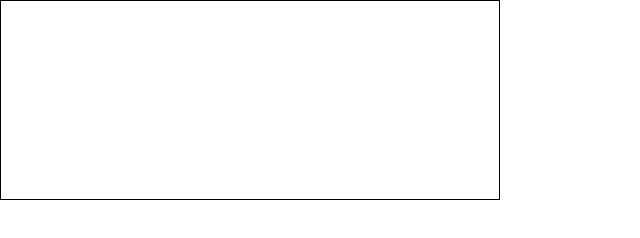
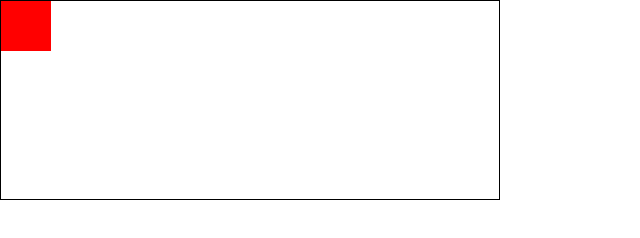
Before and after one commit to ThomasChia/chia-website, a plain HTML site: page templates/game.html in a window 1280 px wide. Shown: the whole page, without its empty margins (0-640 px from the left). Drawn offline with Linux system fonts and the light colour scheme.

Commit message:
Add character styles.

```diff
--- a/styles/game_style.css
+++ b/styles/game_style.css
@@ -9,3 +9,11 @@
     height : 200px;
     border: 1px solid #000;
 }
+
+#character {
+    width : 50px;
+    height : 50px;
+    background-color : #ff0000;
+    bottom : 0;
+    left : 0;
+}
```
